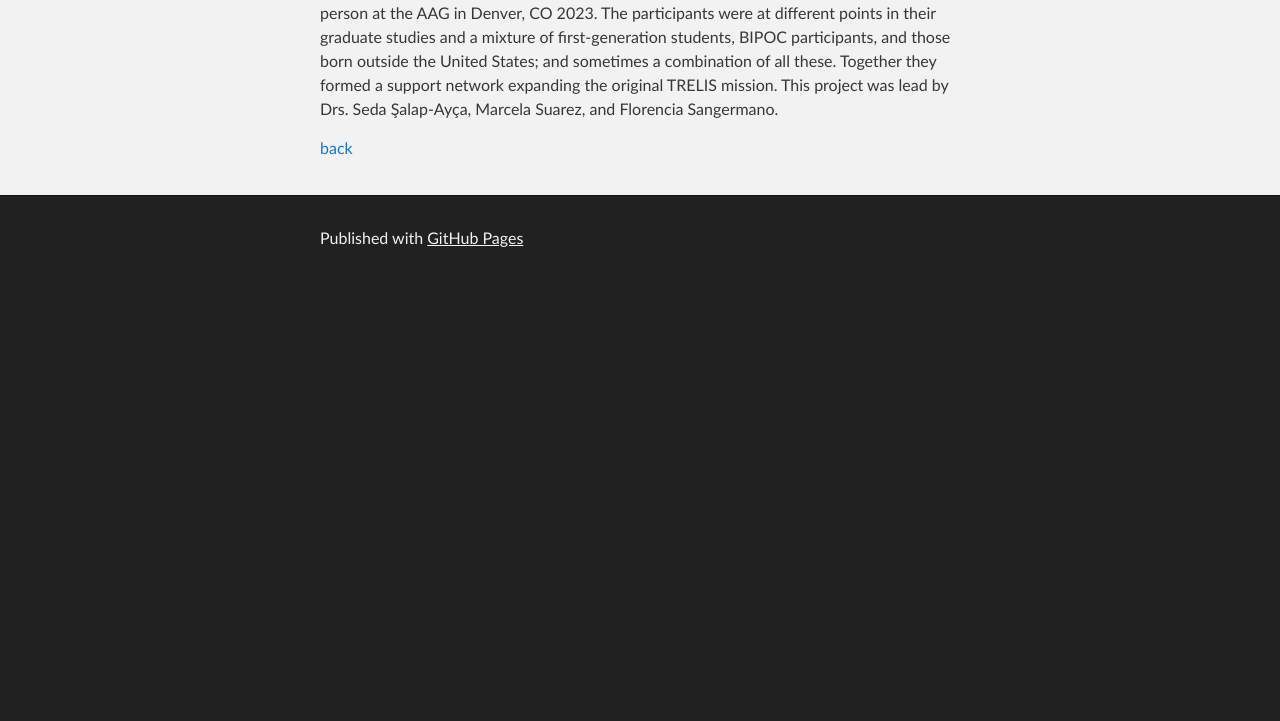
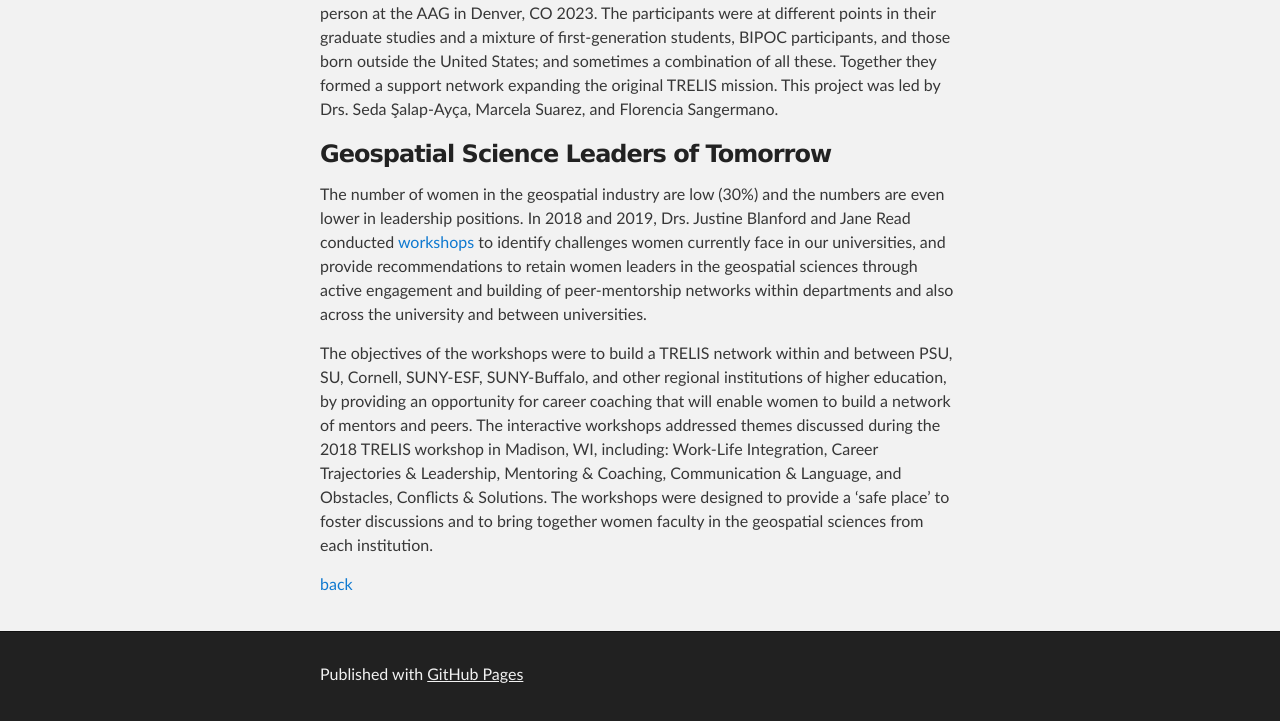
Before and after one commit to TRELIStoolkit/TRELIStoolkit.github.io, a Jekyll site: the page built from projects.md, in a window 1280 px wide and 1400 px high, scrolled down 1810 px. Shown: the part 679-1400 px from the top of the window. Built offline with Jekyll 4.4.1, drawn with Linux system fonts in a browser that asks for light colours; our own code applies the rules of GitHub Pages for plain Markdown files; before the commit the page ends 2774 px from its top, so only the background shows below that; some of the changed text lies outside the part shown.

Commit message:
Added 4th project

```diff
--- a/projects.md
+++ b/projects.md
@@ -24,6 +24,12 @@ The participants formed a special group of scholars who are women of color, non-
 
 ![Images from of the Grad WINGS cohort](assets/images/GradWINGS.PNG)
 
-A total of 11 women took part in the workshop virtually (January & April 2023) and in-person at the AAG in Denver, CO 2023. The participants were at different points in their graduate studies and a mixture of first-generation students, BIPOC participants, and those born outside the United States; and sometimes a combination of all these. Together they formed a support network expanding the original TRELIS mission. This project was lead by Drs. Seda Şalap-Ayça, Marcela Suarez, and Florencia Sangermano.
+A total of 11 women took part in the workshop virtually (January & April 2023) and in-person at the AAG in Denver, CO 2023. The participants were at different points in their graduate studies and a mixture of first-generation students, BIPOC participants, and those born outside the United States; and sometimes a combination of all these. Together they formed a support network expanding the original TRELIS mission. This project was led by Drs. Seda Şalap-Ayça, Marcela Suarez, and Florencia Sangermano.
+
+### Geospatial Science Leaders of Tomorrow
+
+The number of women in the geospatial industry are low (30%) and the numbers are even lower in leadership positions. In 2018 and 2019, Drs. Justine Blanford and Jane Read conducted [workshops](https://sites.google.com/g.syr.edu/trelis-psu-su/home) to identify challenges women currently face in our universities, and provide recommendations to retain women leaders in the geospatial sciences through active engagement and building of peer-mentorship networks within departments and also across the university and between universities.
+
+The objectives of the workshops were to build a TRELIS network within and between PSU, SU, Cornell, SUNY-ESF, SUNY-Buffalo, and other regional institutions of higher education, by providing an opportunity for career coaching that will enable women to build a network of mentors and peers. The interactive workshops addressed themes discussed during the 2018 TRELIS workshop in Madison, WI, including: Work-Life Integration, Career Trajectories & Leadership, Mentoring & Coaching, Communication & Language, and Obstacles, Conflicts & Solutions. The workshops were designed to provide a ‘safe place’ to foster discussions and to bring together women faculty in the geospatial sciences from each institution.
 
 [back](./)
```
